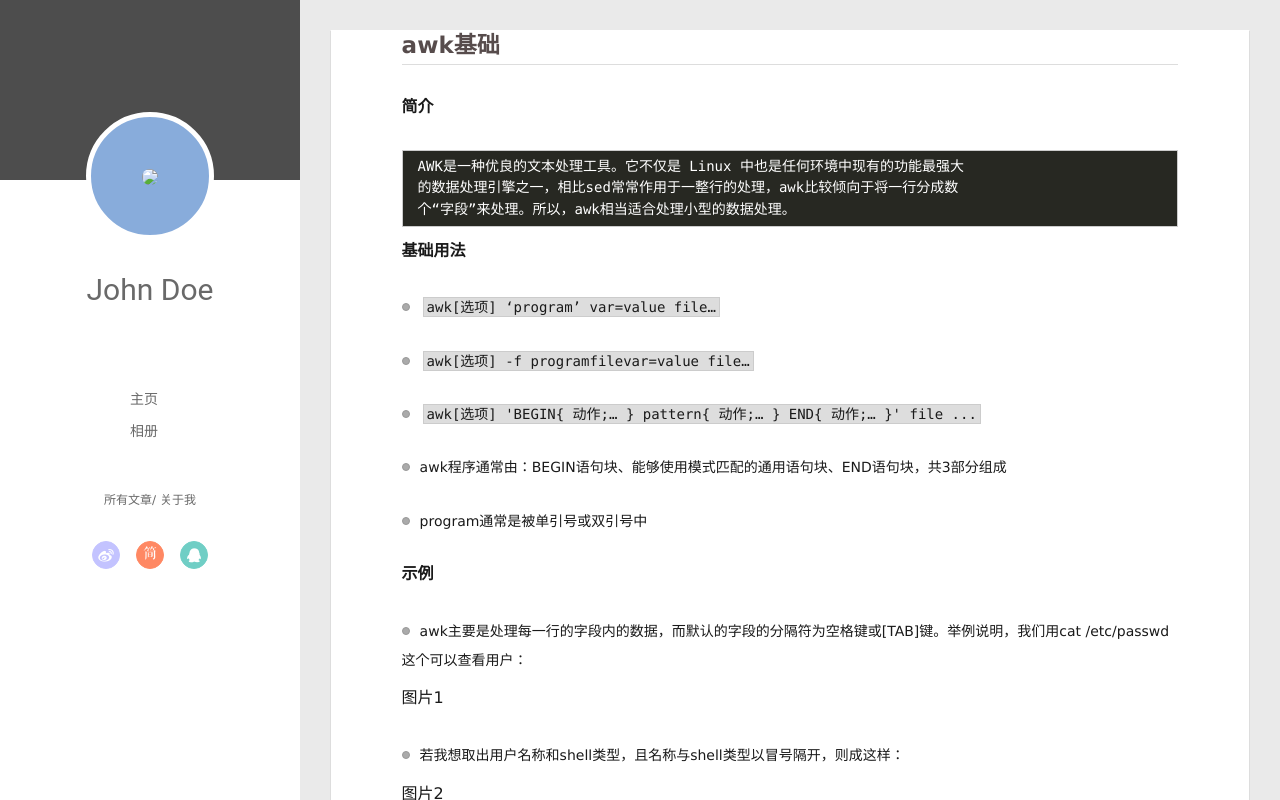
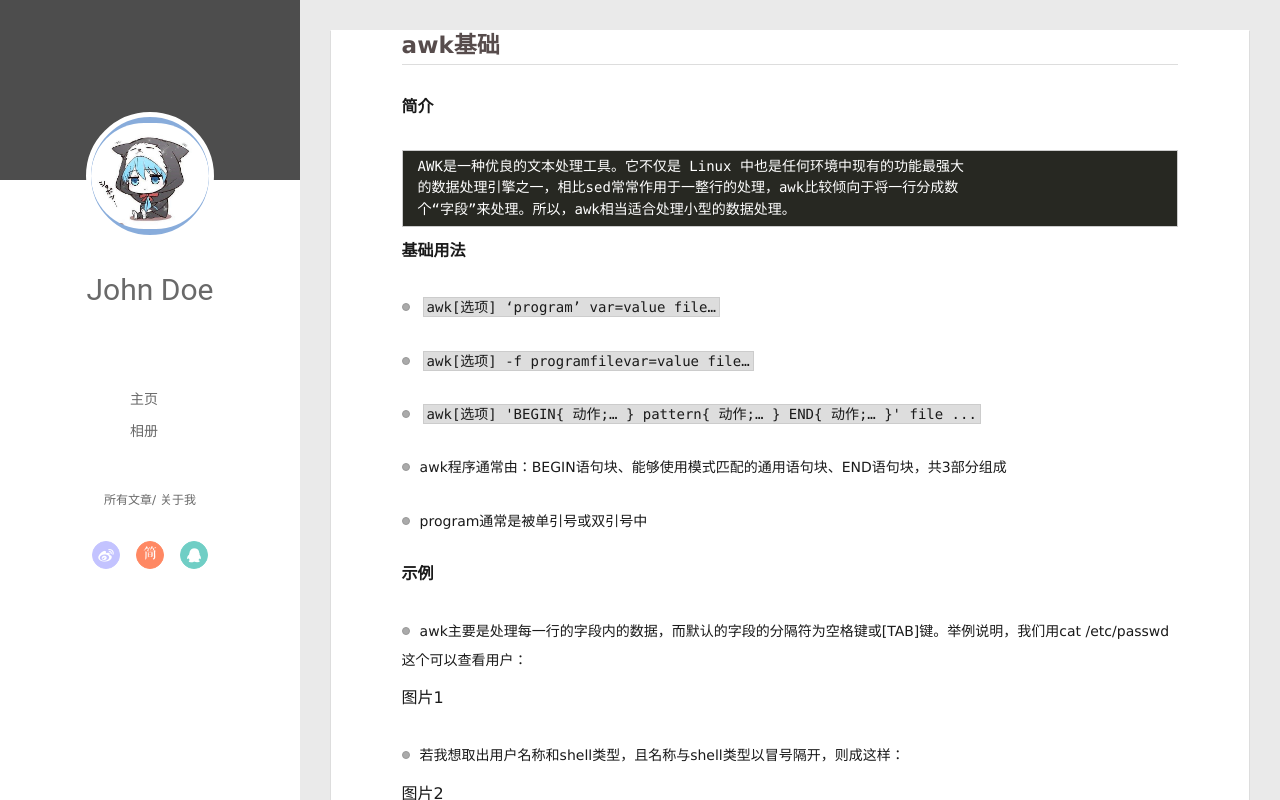
Before and after one commit to wanganzhi200/az1u1u.github.io, a plain HTML site: page 2017/11/22/awk基础/index.html in a window 1280 px wide. Drawn offline with Linux system fonts and the light colour scheme; no server answers.

Commit message:
Site updated: 2017-11-22 16:24:45

```diff
--- a/2017/11/22/awk基础/index.html
+++ b/2017/11/22/awk基础/index.html
@@ -44,7 +44,7 @@
 <div class="intrude-less">
 	<header id="header" class="inner">
 		<a href="/" class="profilepic">
-			<img src="/images/touxiang.jpg" class="js-avatar">
+			<img src="/touxiang.jpg" class="js-avatar">
 		</a>
 		<hgroup>
 		  <h1 class="header-author"><a href="/">John Doe</a></h1>
@@ -98,7 +98,7 @@
 	<div class="intrude-less">
 		<header id="header" class="inner">
 			<div class="profilepic">
-				<img src="/images/touxiang.jpg" class="js-avatar">
+				<img src="/touxiang.jpg" class="js-avatar">
 			</div>
 			<hgroup>
 			  <h1 class="header-author js-header-author">John Doe</h1>
```
Also changed, not shown: archives/2017/11/index.html (+2 -2 lines), archives/2017/index.html (+2 -2 lines), archives/index.html (+2 -2 lines), index.html (+2 -2 lines), touxiang.jpg (added).
